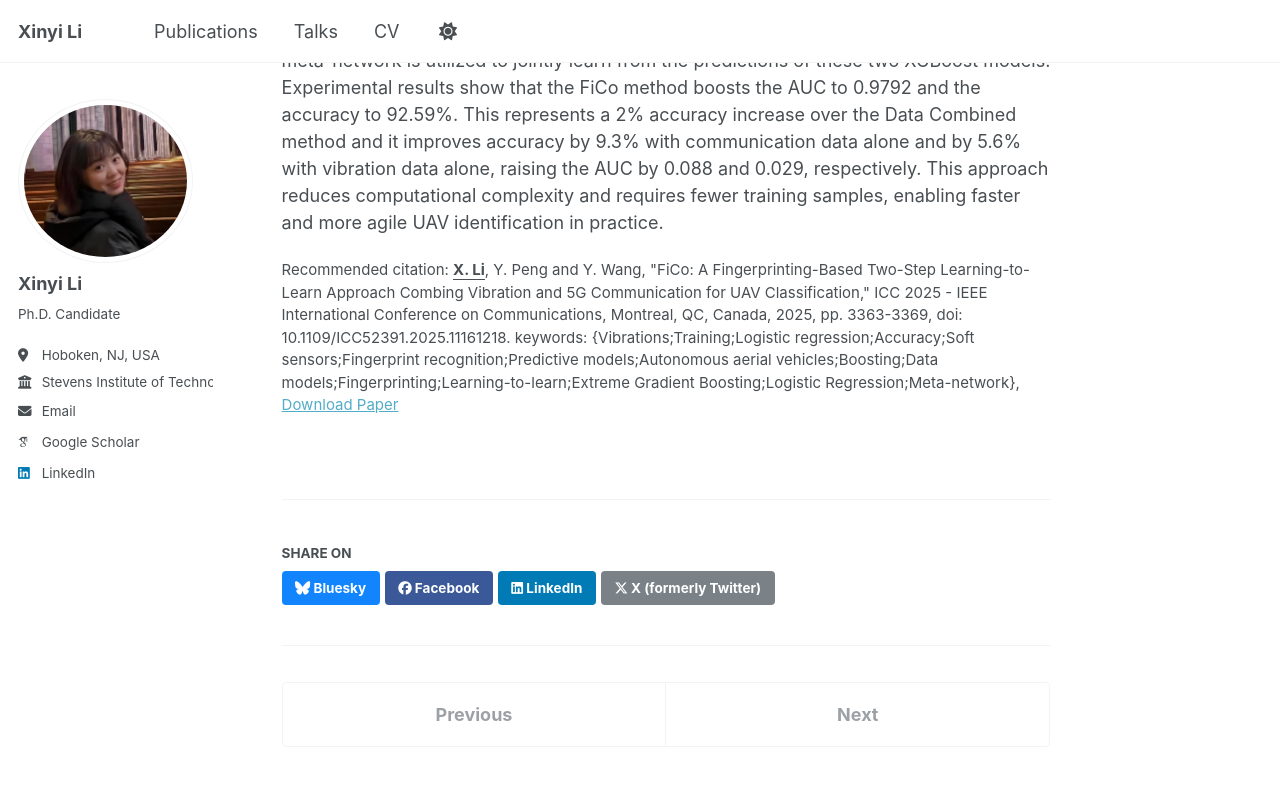
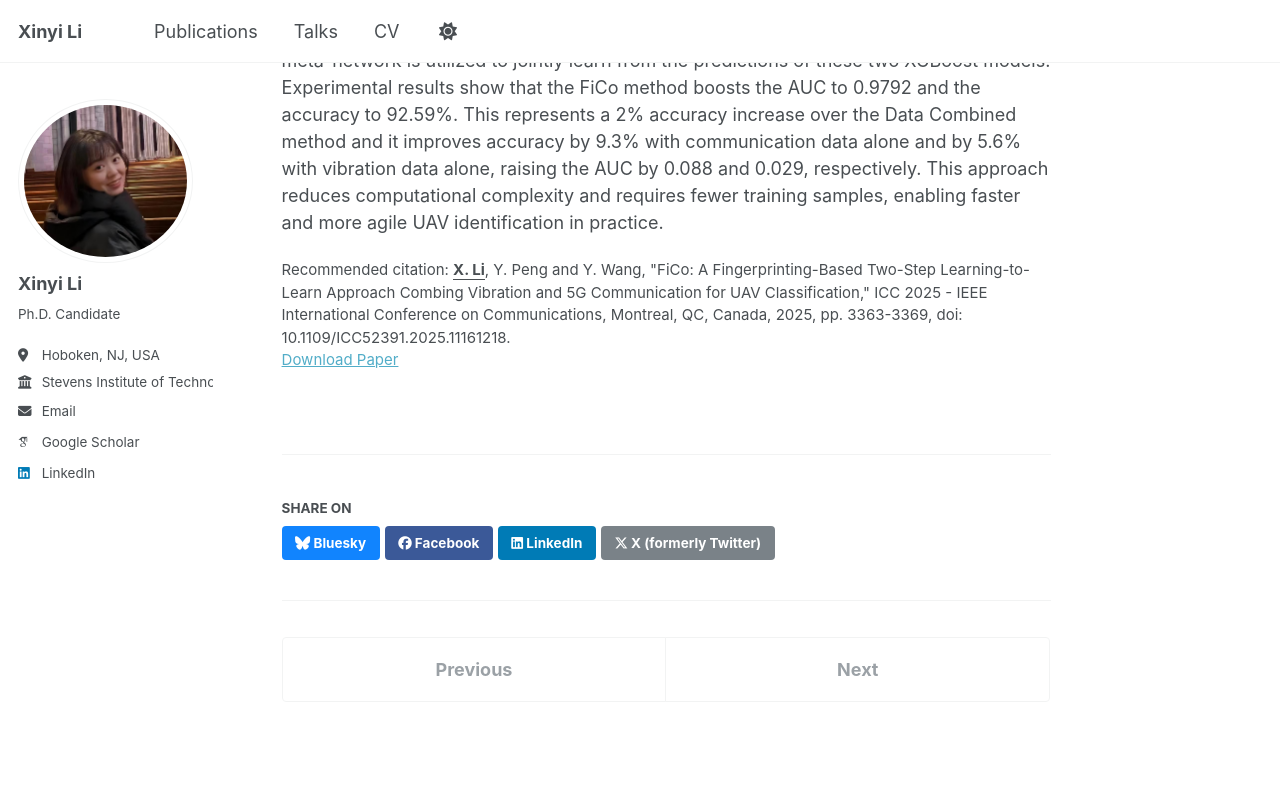
Before and after one commit to LXY-princess/lxy-princess.github.io, a Jekyll site: the page built from _publications/2025-01-17-conference-fico.md, in a window 1280 px wide and 900 px high, scrolled down 502 px. Shown: the top 786 px of the window. Built offline with Jekyll 4.4.1, drawn with Linux system fonts in a browser that asks for light colours; some web fonts are replaced; a script that is not in the unit is left out.

Commit message:
Update 2025-01-17-conference-fico.md

```diff
--- a/_publications/2025-01-17-conference-fico.md
+++ b/_publications/2025-01-17-conference-fico.md
@@ -7,9 +7,7 @@ excerpt: 'Keywords: Fingerprinting, Learning-to-learn, Extreme Gradient Boosting
 date: 2025-01-17
 venue: '2025 IEEE International Conference on Communications (ICC-25)'
 paperurl: 'https://ieeexplore.ieee.org/abstract/document/11161218'
-citation: '<u><b>X. Li</b></u>, Y. Peng and Y. Wang, "FiCo: A Fingerprinting-Based Two-Step Learning-to-Learn Approach Combing Vibration and 5G Communication for UAV Classification," ICC 2025 - IEEE International Conference on Communications, Montreal, QC, Canada, 2025, pp. 3363-3369, doi: 10.1109/ICC52391.2025.11161218. keywords: {Vibrations;Training;Logistic regression;Accuracy;Soft sensors;Fingerprint recognition;Predictive models;Autonomous aerial vehicles;Boosting;Data models;Fingerprinting;Learning-to-learn;Extreme Gradient Boosting;Logistic Regression;Meta-network},
-
-'
+citation: '<u><b>X. Li</b></u>, Y. Peng and Y. Wang, "FiCo: A Fingerprinting-Based Two-Step Learning-to-Learn Approach Combing Vibration and 5G Communication for UAV Classification," ICC 2025 - IEEE International Conference on Communications, Montreal, QC, Canada, 2025, pp. 3363-3369, doi: 10.1109/ICC52391.2025.11161218.'
 ---
 
 Abstract: Unmanned Aerial Vehicles (UAVs) are widely utilized
```
